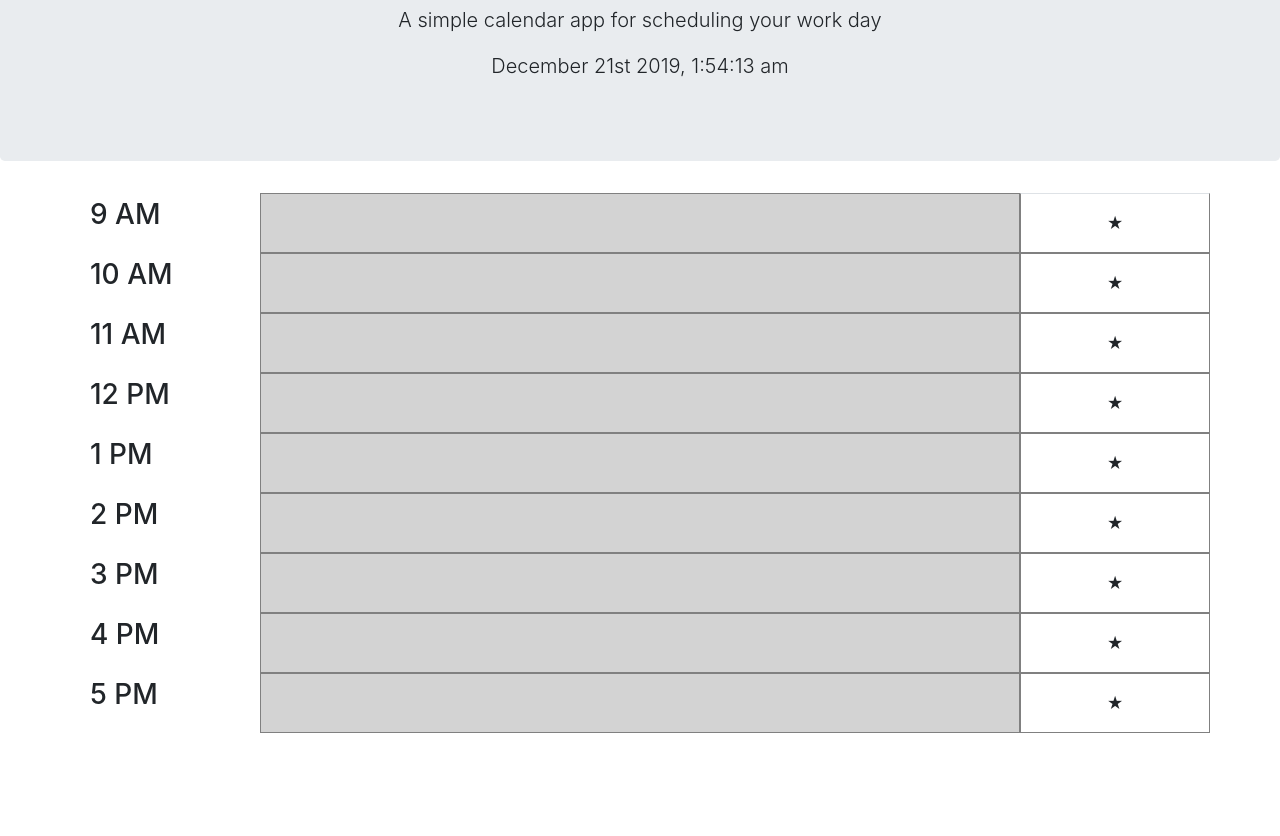
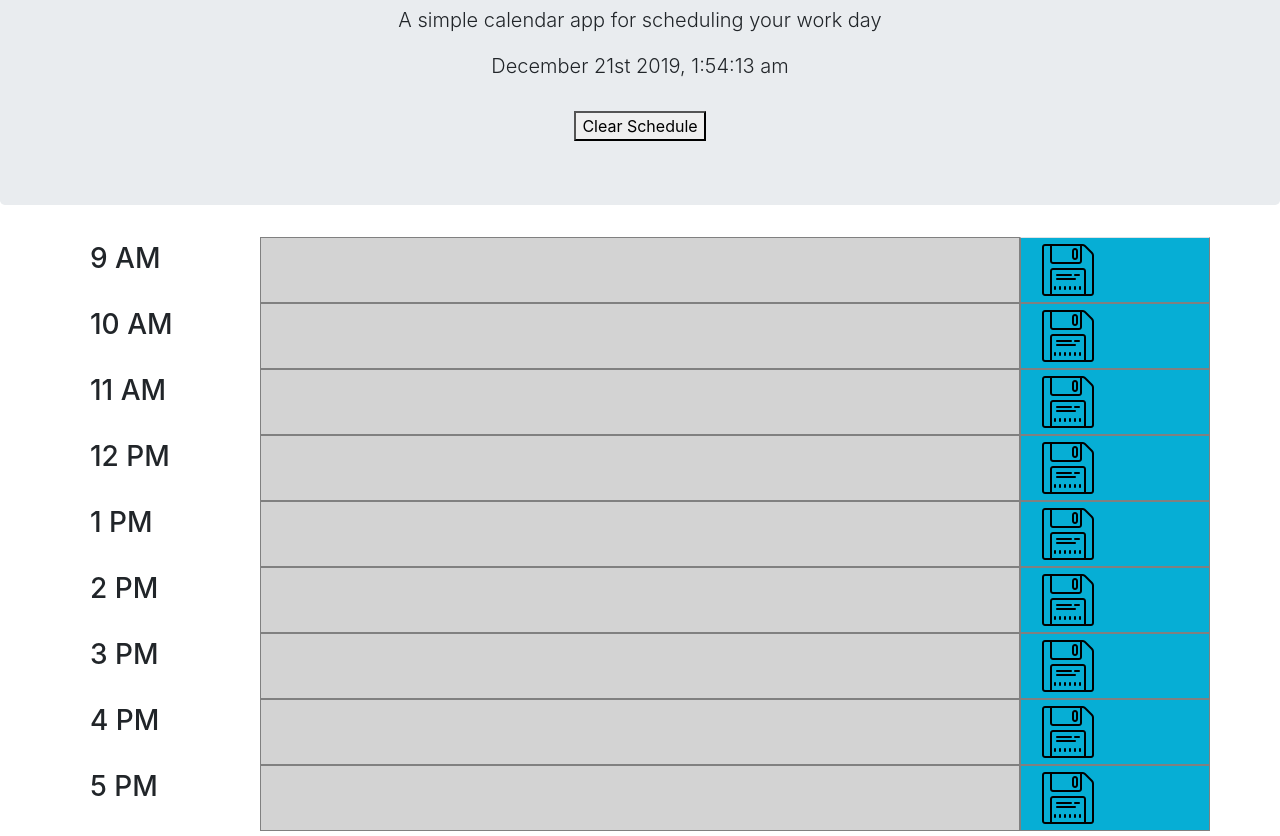
Before and after one commit to JayDub21/dayplanner, a plain HTML site: page index.html in a window 1280 px wide. Shown: the part 153-989 px from the top of the page. Before the commit the page ends 891 px from the top, so only its background shows below. Drawn offline with nearby package versions, Linux system fonts and the light colour scheme.

Commit message:
picture add and save button local drive attempt

```diff
--- a/assets/css/style.css
+++ b/assets/css/style.css
@@ -6,19 +6,18 @@
     text-align: center;
 }
 
-/* .infoSlot {
-    background:#b7e780;
-} */
+.buttonLocation{
+text-align: center;
+margin-top: 30px;
+}
 
-/* .saveSlot {
-    background:#3da2ac;
-} */
 .infoSlot{
     border: solid .5px gray;
 }
 
 .saveSlot {
     border: solid .5px gray;
+    background: #06AED5;
 }
 
 .timeSlot {
--- a/assets/javascript/script.js
+++ b/assets/javascript/script.js
@@ -3,6 +3,7 @@ $(document).ready(function () {
     //display current time and date in jumbotron.
     var currentDate = $("#currentDate");
     var colorChangeEl = $(".color-change");
+    var saveBtn = $(".saveBtn");
 
     currentDate.text(moment().format('MMMM Do YYYY, h:mm:ss a'));
 
@@ -25,6 +26,45 @@ $(document).ready(function () {
     }
     //check every second.
     setInterval(update, 1000);
-    $(".textField").text("");
 
+
+
+    //save text to local storage.
+    saveBtn.on("click", function (event) {
+
+        var button = $(this);
+
+        var btnData = $(this).attr("saveBtn");
+        //console log click on THIS specific button in this class
+        // console.log(btnData);
+        //descriptionTarget locates the specific description element that user filled in text with.
+        var textTarget = $("#textSlot" + btnData);
+        // console.log(textTarget);
+        //we log to ensure we're grabbing the user input.
+        console.log(textTarget.val());
+
+        //this is supposed to set the text area text to that specific textArea and store it.
+        //We pick the "id" attribute from the element, descriptionTarget. This id is the key, and the key value is descriptionTarget.val().
+        localStorage.setItem(textTarget.attr("id"), textTarget.val());
+    });
+
+    //site should load any saved data from localStorage.
+    $("#textSlot9").text(localStorage.getItem("textSlot1"));
+    $("#textSlot10").text(localStorage.getItem("textSlot2"));
+    $("#textSlot11").text(localStorage.getItem("textSlot3"));
+    $("#textSlot12").text(localStorage.getItem("textSlot4"));
+    $("#textSlot13").text(localStorage.getItem("textSlot5"));
+    $("#textSlot14").text(localStorage.getItem("textSlot6"));
+    $("#textSlot15").text(localStorage.getItem("textSlot7"));
+    $("#textSlot16").text(localStorage.getItem("textSlot8"));
+    $("#textSlot17").text(localStorage.getItem("textSlot9"));
+
+    console.log(localStorage)
+
+
+
+    $("#clearBtn").on("click", function () {
+        localStorage.clear();
+        $("#textSlot").text("");
+    });
 });
--- a/index.html
+++ b/index.html
@@ -18,132 +18,196 @@
         <h1 class="display-3 banner">Work Day Scheduler</h1>
         <p class="lead banner">A simple calendar app for scheduling your work day</p>
         <p id="currentDate" class="lead banner"></p>
+        <div class="buttonLocation">
+            <button id="clearBtn">Clear Schedule</button>
+        </div>
     </header>
     <div class="container">
         <!-- Timeblocks go here -->
         <div class="row">
+            <!--9AM-->
+
             <div class="col-sm-2">
                 <h3>9 AM</h3>
+
             </div>
+
             <div class="col-sm-8 infoSlot future color-change" data-hour="9">
-                <textarea class="textField" id="textSlot1"></textarea>
+
+                <textarea class="textField" id="textSlot9"></textarea>
+
             </div>
+
             <div class="col-sm-2  saveSlot border-top btn-group">
-                <button class="btn btn-default saveBtn">
-                    &#9733;
-                </button>
+                <input type="image" src="assets/images/icons8-save-64.png" class="saveBtn" saveBtn="9" />
+
+            </div>
+        </div>
+
+
+        <div class="row">
+            <!--10AM-->
+
+            <div class="col-sm-2">
+
+                <h3>10 AM</h3>
+            </div>
+
+            <div class="col-sm-8 infoSlot future color-change" data-hour="10">
+
+                <textarea class="textField" id="textSlot10"></textarea>
+
+            </div>
+
+            <div class="col-sm-2  saveSlot btn-group">
+                <input type="image" src="assets/images/icons8-save-64.png" class="saveBtn" saveBtn="10" />
+
+            </div>
+        </div>
+
+
+        <div class="row">
+            <!--11AM-->
+            <div class="col-sm-2">
+
+                <h3>11 AM</h3>
+
+            </div>
+
+            <div class="col-sm-8 infoSlot future color-change" data-hour="11">
+
+                <textarea class="textField" id="textSlot11"></textarea>
+
+            </div>
+
+            <div class="col-sm-2  saveSlot btn-group">
+
+                <input type="image" src="assets/images/icons8-save-64.png" class="saveBtn" saveBtn="11" />
+
+            </div>
+        </div>
+
+
+        <div class="row">
+            <!--12PM-->
+            <div class="col-sm-2">
+
+                <h3>12 PM</h3>
+
+            </div>
+
+            <div class="col-sm-8 infoSlot future color-change" data-hour="12">
+
+                <textarea class="textField" id="textSlot12"></textarea>
+            </div>
+
+            <div class="col-sm-2  saveSlot btn-group">
+
+                <input type="image" src="assets/images/icons8-save-64.png" class="saveBtn" saveBtn="12" />
+
             </div>
         </div>
 
         <div class="row">
+            <!--1PM-->
             <div class="col-sm-2">
-                <h3>10 AM</h3>
+
+                <h3>1 PM</h3>
+
             </div>
-            <div class="col-sm-8 infoSlot future color-change" data-hour="10">
-                <textarea class="textField" id="textSlot2"></textarea>
+
+            <div class="col-sm-8 infoSlot future color-change" data-hour="13">
+
+                <textarea class="textField" id="textSlot13"></textarea>
+
             </div>
+
             <div class="col-sm-2  saveSlot btn-group">
-                <button class="btn btn-default saveBtn">
-                    &#9733;
-                </button>
+
+                <input type="image" src="assets/images/icons8-save-64.png" class="saveBtn" saveBtn="13" />
+
             </div>
         </div>
 
         <div class="row">
+            <!--2PM-->
             <div class="col-sm-2">
-                <h3>11 AM</h3>
+
+                <h3>2 PM</h3>
+
             </div>
-            <div class="col-sm-8 infoSlot future color-change" data-hour="11">
-                <textarea class="textField" id="textSlot3"></textarea>
+
+            <div class="col-sm-8 infoSlot future color-change" data-hour="14">
+
+                <textarea class="textField" id="textSlot14"></textarea>
+
             </div>
+
             <div class="col-sm-2  saveSlot btn-group">
-                <button class="btn btn-default saveBtn">
-                    &#9733;
-                </button>
+
+                <input type="image" src="assets/images/icons8-save-64.png" class="saveBtn" saveBtn="14" />
+
             </div>
         </div>
 
         <div class="row">
+            <!--3PM-->
             <div class="col-sm-2">
-                <h3>12 PM</h3>
+
+                <h3>3 PM</h3>
+
             </div>
-            <div class="col-sm-8 infoSlot future color-change" data-hour="12">
-                <textarea class="textField" id="textSlot4"></textarea>
+
+            <div class="col-sm-8 infoSlot future color-change" data-hour="15">
+
+                <textarea class="textField" id="textSlot15"></textarea>
+
             </div>
+
             <div class="col-sm-2  saveSlot btn-group">
-                <button class="btn btn-default saveBtn">
-                    &#9733;
-                </button>
+
+                <input type="image" src="assets/images/icons8-save-64.png" class="saveBtn" saveBtn="15" />
+
             </div>
         </div>
 
         <div class="row">
+            <!--4PM-->
             <div class="col-sm-2">
-                <h3>1 PM</h3>
+
+                <h3>4 PM</h3>
+
             </div>
-            <div class="col-sm-8 infoSlot future color-change" data-hour="13">
-                <textarea class="textField" id="textSlot5"></textarea>
+
+            <div class="col-sm-8 infoSlot future color-change" data-hour="16">
+
+                <textarea class="textField" id="textSlot16"></textarea>
+
             </div>
+
             <div class="col-sm-2  saveSlot btn-group">
-                <button class="btn btn-default saveBtn">
-                    &#9733;
-                </button>
+
+                <input type="image" src="assets/images/icons8-save-64.png" class="saveBtn" saveBtn="16" />
             </div>
         </div>
 
         <div class="row">
+            <!--5PM-->
             <div class="col-sm-2">
-                <h3>2 PM</h3>
+
+                <h3>5 PM</h3>
+
             </div>
-            <div class="col-sm-8 infoSlot future color-change" data-hour="14">
-                <textarea class="textField" id="textSlot6"></textarea>
+
+            <div class="col-sm-8 infoSlot future color-change" data-hour="17">
+
+                <textarea class="textField" id="textSlot17"></textarea>
+
             </div>
+
             <div class="col-sm-2  saveSlot btn-group">
-                <button class="btn btn-default saveBtn">
-                    &#9733;
-                </button>
-            </div>
-        </div>
+                <input type="image" src="assets/images/icons8-save-64.png" class="saveBtn" saveBtn="17" />
 
-        <div class="row">
-            <div class="col-sm-2">
-                <h3>3 PM</h3>
-            </div>
-            <div class="col-sm-8 infoSlot future color-change" data-hour="15">
-                <textarea class="textField" id="textSlot7"></textarea>
-            </div>
-            <div class="col-sm-2  saveSlot btn-group">
-                <button class="btn btn-default saveBtn">
-                    &#9733;
-                </button>
-            </div>
-        </div>
-
-        <div class="row">
-            <div class="col-sm-2">
-                <h3>4 PM</h3>
-            </div>
-            <div class="col-sm-8 infoSlot future color-change" data-hour="16">
-                <textarea class="textField" id="textSlot8"></textarea>
-            </div>
-            <div class="col-sm-2  saveSlot btn-group">
-                <button class="btn btn-default saveBtn">
-                    &#9733;
-                </button>
-            </div>
-        </div>
-
-        <div class="row">
-            <div class="col-sm-2">
-                <h3>5 PM</h3>
-            </div>
-            <div class="col-sm-8 infoSlot future color-change" data-hour="17">
-                <textarea class="textField" id="textSlot9"></textarea>
-            </div>
-            <div class="col-sm-2  saveSlot btn-group">
-                <button class="btn btn-default saveBtn">
-                    &#9733;
-                </button>
             </div>
         </div>
 
```
Also changed, not shown: assets/images/icons8-save-64.png (added), 1 other file.
